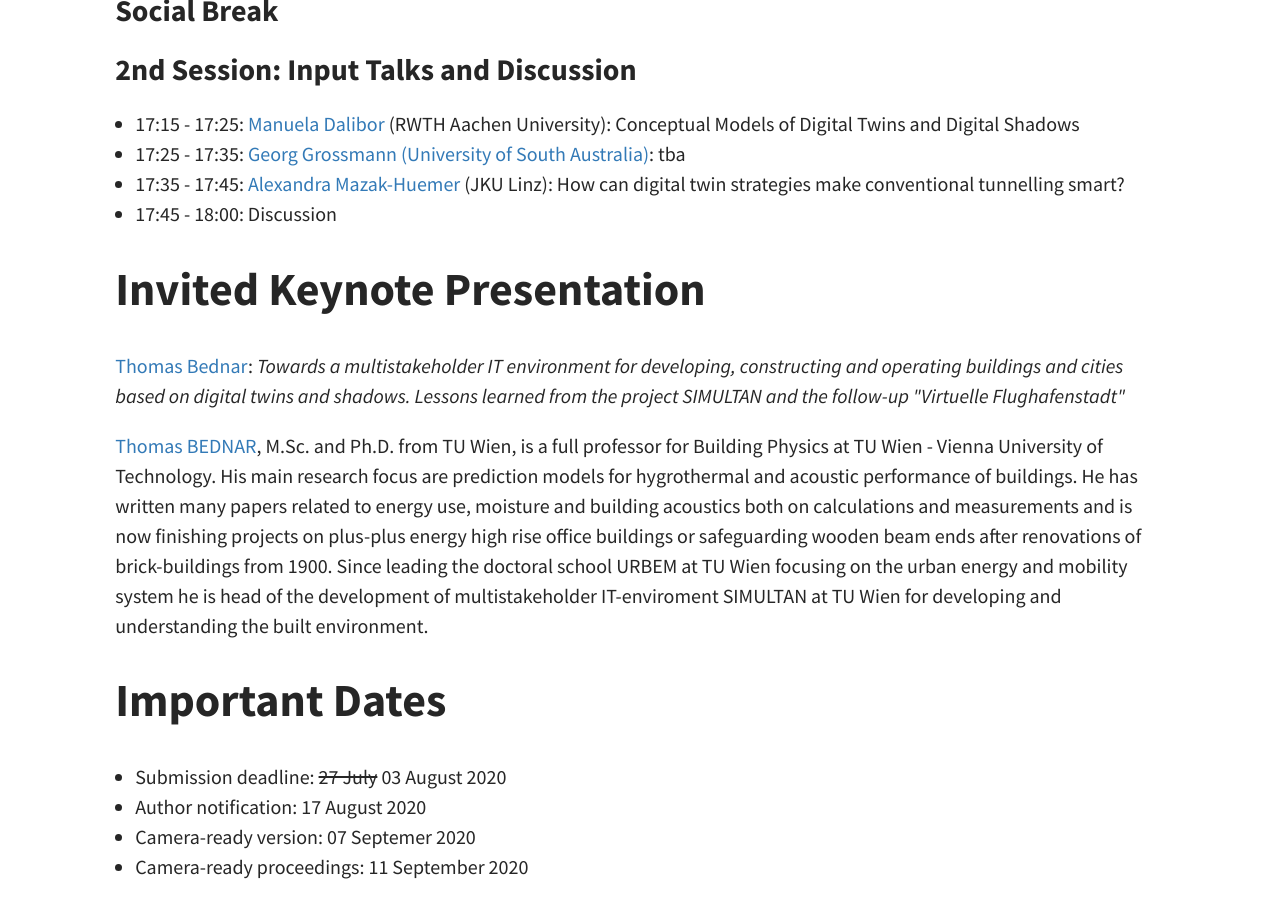
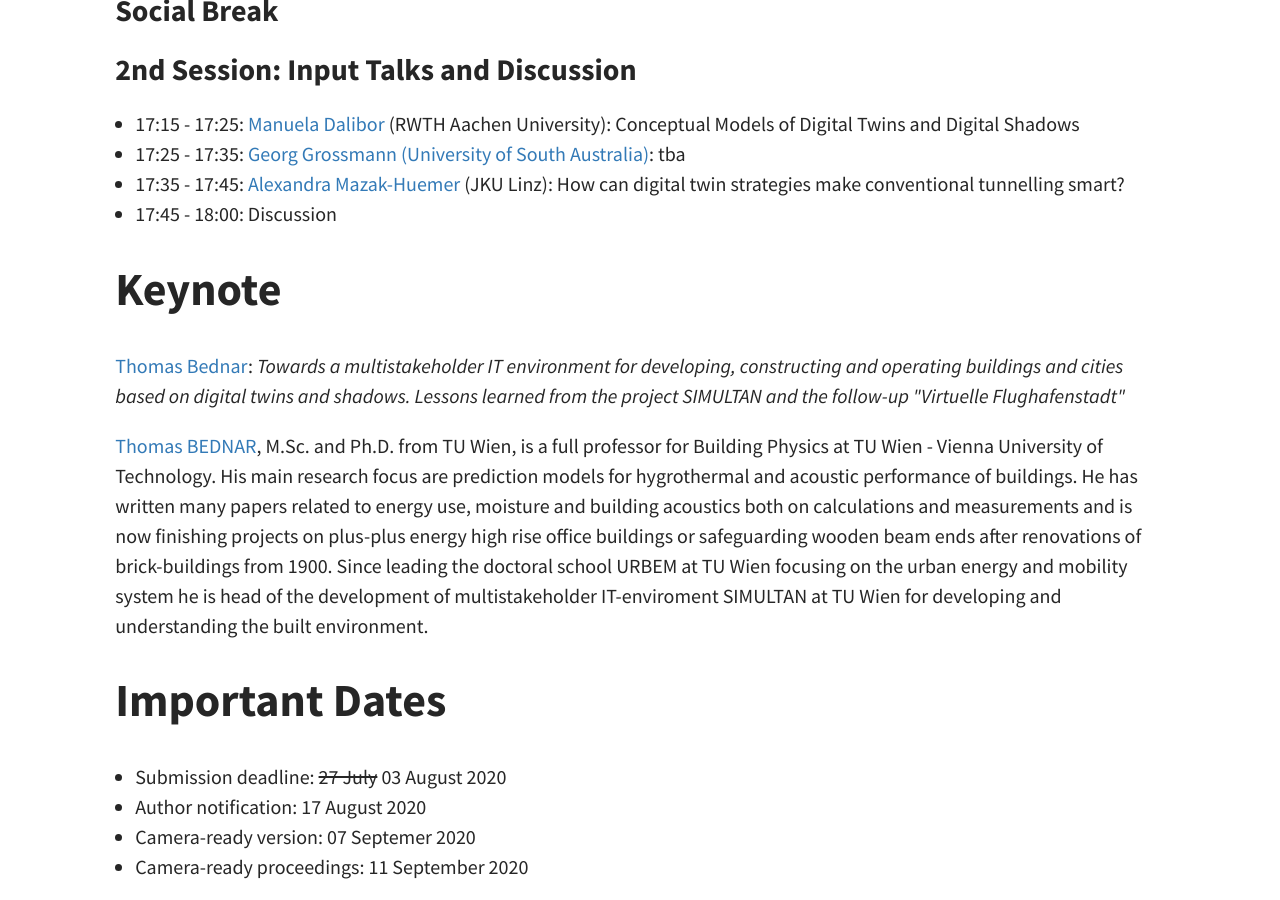
Before and after one commit to comodity/comodity.github.io, a Jekyll site: the page built from index.html, in a window 1280 px wide and 900 px high, scrolled down 2104 px. Built offline with Jekyll 4.4.1, drawn with Linux system fonts in a browser that asks for light colours; the list of posts is cut into pages by our own code.

Commit message:
Update home.html

```diff
--- a/_layouts/home.html
+++ b/_layouts/home.html
@@ -117,7 +117,7 @@ engineering, and production engineering.
 
 
 <!-- KEYNOTE -->
-<h1 id="invited-speakers">Invited Keynote Presentation</h1>
+<h1 id="invited-speakers">Keynote</h1>
 
 <p>
     <a href="https://www.bph.tuwien.ac.at/team/uebersicht/">Thomas Bednar</a>: <i>Towards a multistakeholder IT environment for developing, constructing and operating buildings and cities based on digital twins and shadows.
```
